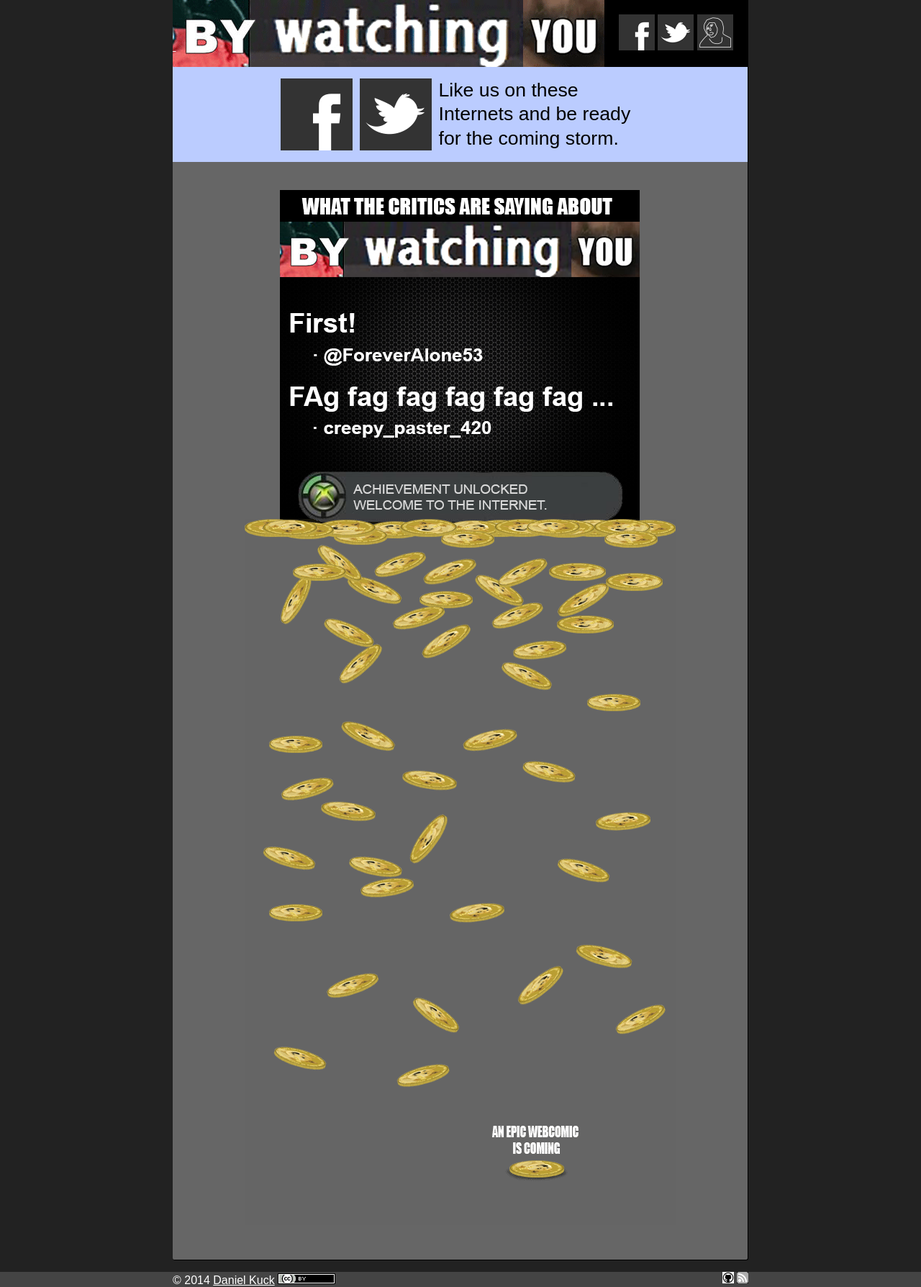
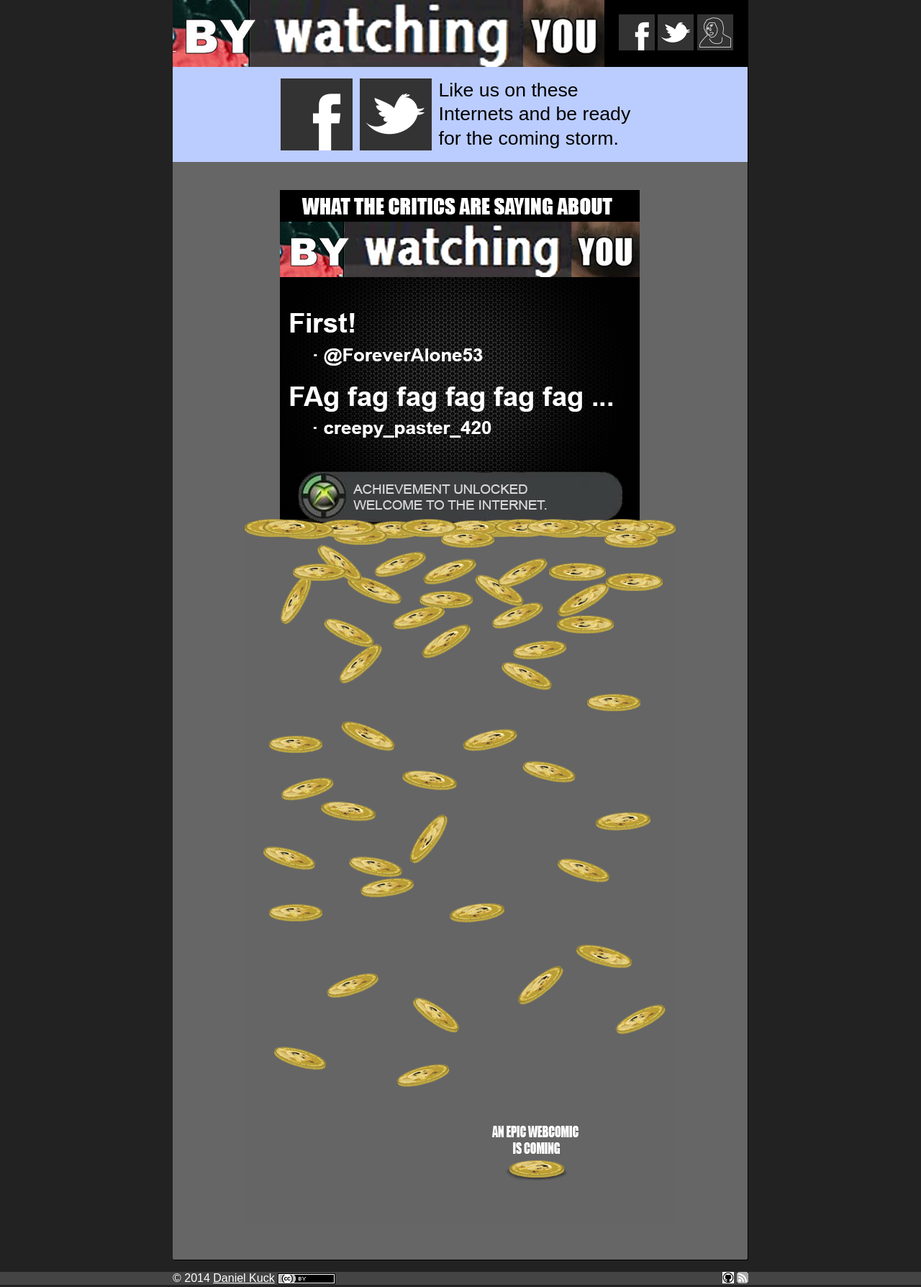
Before and after one commit to dankuck/by-watching-you, a Jekyll site: the page built from index.html, in a window 1280 px wide. Shown: the whole page at 72% size. Built offline with Jekyll 4.4.1, drawn with Linux system fonts in a browser that asks for light colours.

Commit message:
That looks nice

```diff
--- a/_includes/footer.html
+++ b/_includes/footer.html
@@ -7,7 +7,7 @@
 					<a href="https://github.com/dankuck/bywatchingyou" title="Fork this website on github"><img src="/assets/github-small.png"></a>
 					<a href="http://feeds.feedburner.com/bywatchingyou" title="By Watching You - Webcomic - RSS Feed"><img src="/assets/rss-grey.png" border="0" /></a>
 				</div>
-				&copy; 2014 <a href="/contact/">Daniel Kuck</a> <a href="/contact/"><img src="/assets/cc-by-80x15.png" border="0" style="margin-top: 2px;" /></a>
+				&copy; 2014 <a href="/contact/">Daniel Kuck</a> <a href="/contact/"><img src="/assets/cc-by-80x15.png" border="0" style="vertical-align: middle;" /></a>
 			</div>
 		</div>
 	</body>
```
